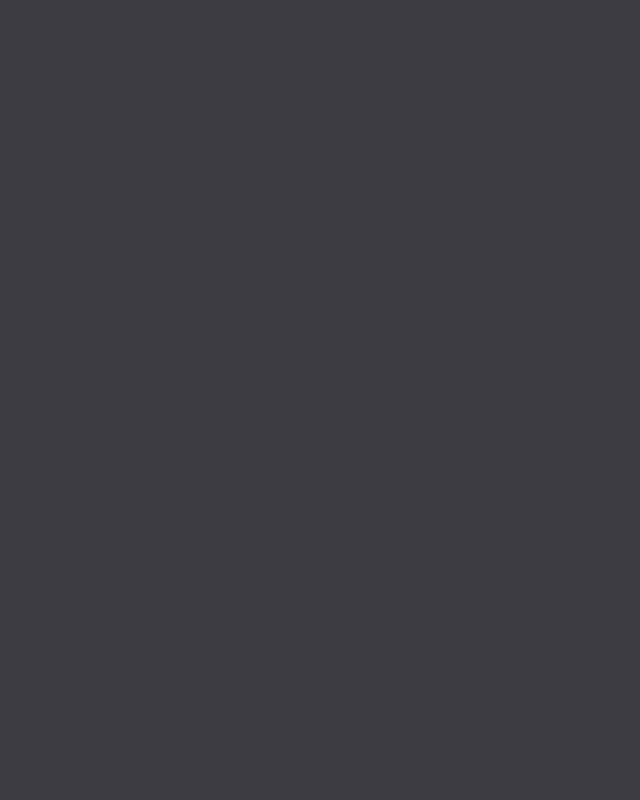
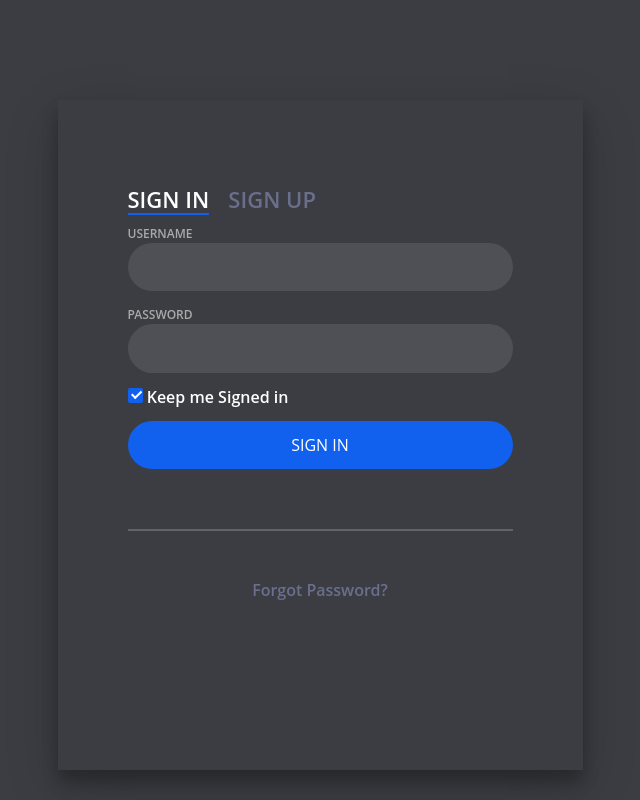
Before and after one commit to Saydullayev017/DevShopProject, a plain HTML site: page src/components/log/log.html in a window 1280 px wide. Shown: the whole page, without its empty margins (320-960 px from the left). Drawn offline with Linux system fonts and the light colour scheme.

Commit message:
LogIn Page + Form

```diff
--- a/src/components/log/log.css
+++ b/src/components/log/log.css
@@ -1,5 +1,9 @@
 @import url('https://fonts.googleapis.com/css2?family=Poppins:wght@300;400;500;600&display=swap');
-* {
+
+
+*,
+*:before,
+*:after{
     padding: 0;
     margin: 0;
     box-sizing: border-box;
@@ -10,8 +14,150 @@ body {
 	height: 100%;
     background-color: #3b3d43;
 }
+body{
+	color:#6a6f8c;
+	font:600 16px/18px 'Open Sans',sans-serif;
+}
+*,:after,:before{box-sizing:border-box}
+.clearfix:after,.clearfix:before{content:'';display:table}
+.clearfix:after{clear:both;display:block}
+a{color:inherit;text-decoration:none}
 
-.wrapper {
-	position: relative;
-	min-height: 100%;
+.login-wrap{
+	width:100%;
+	margin:auto;
+	max-width:525px;
+	min-height:670px;
+	position:relative;
+    top: 100px;
+	box-shadow:0 12px 15px 0 rgba(0,0,0,.24),0 17px 50px 0 rgba(0,0,0,.19);
 }
+.login-html{
+	width:100%;
+	height:100%;
+	position:absolute;
+	padding:90px 70px 50px 70px;
+}
+.login-html .sign-in-htm,
+.login-html .sign-up-htm{
+	top:0;
+	left:0;
+	right:0;
+	bottom:0;
+	position:absolute;
+	transform:rotateY(180deg);
+	backface-visibility:hidden;
+	transition:all .4s linear;
+}
+.login-html .sign-in,
+.login-html .sign-up,
+.login-form .group .check{
+	display:none;
+}
+.login-html .tab,
+.login-form .group .label,
+.login-form .group .button{
+	text-transform:uppercase;
+}
+.login-html .tab{
+	font-size:22px;
+	margin-right:15px;
+	padding-bottom:5px;
+	margin:0 15px 10px 0;
+	display:inline-block;
+	border-bottom:2px solid transparent;
+}
+.login-html .sign-in:checked + .tab,
+.login-html .sign-up:checked + .tab{
+	color:#fff;
+	border-color:#1161ee;
+}
+.login-form{
+	min-height:345px;
+	position:relative;
+	perspective:1000px;
+	transform-style:preserve-3d;
+}
+.login-form .group{
+	margin-bottom:15px;
+}
+.login-form .group .label,
+.login-form .group .input,
+.login-form .group .button{
+	width:100%;
+	color:#fff;
+	display:block;
+}
+.login-form .group .input,
+.login-form .group .button{
+	border:none;
+	padding:15px 20px;
+	border-radius:25px;
+	background:rgba(255,255,255,.1);
+}
+.login-form .group input[data-type="password"]{
+	text-security:circle;
+	-webkit-text-security:circle;
+}
+.login-form .group .label{
+	color:#aaa;
+	font-size:12px;
+}
+.login-form .group .button{
+	background:#1161ee;
+}
+.login-form .group label .icon{
+	width:15px;
+	height:15px;
+	border-radius:2px;
+	position:relative;
+	display:inline-block;
+	background:rgba(255,255,255,.1);
+}
+.login-form .group label .icon:before,
+.login-form .group label .icon:after{
+	content:'';
+	width:10px;
+	height:2px;
+	background:#fff;
+	position:absolute;
+	transition:all .2s ease-in-out 0s;
+}
+.login-form .group label .icon:before{
+	left:3px;
+	width:5px;
+	bottom:6px;
+	transform:scale(0) rotate(0);
+}
+.login-form .group label .icon:after{
+	top:6px;
+	right:0;
+	transform:scale(0) rotate(0);
+}
+.login-form .group .check:checked + label{
+	color:#fff;
+}
+.login-form .group .check:checked + label .icon{
+	background:#1161ee;
+}
+.login-form .group .check:checked + label .icon:before{
+	transform:scale(1) rotate(45deg);
+}
+.login-form .group .check:checked + label .icon:after{
+	transform:scale(1) rotate(-45deg);
+}
+.login-html .sign-in:checked + .tab + .sign-up + .tab + .login-form .sign-in-htm{
+	transform:rotate(0);
+}
+.login-html .sign-up:checked + .tab + .login-form .sign-up-htm{
+	transform:rotate(0);
+}
+
+.hr{
+	height:2px;
+	margin:60px 0 50px 0;
+	background:rgba(255,255,255,.2);
+}
+.foot-lnk{
+	text-align:center;
+}
--- a/src/components/log/log.html
+++ b/src/components/log/log.html
@@ -8,6 +8,59 @@
     <title>Document</title>
 </head>
 <body>
-
+    <div class="login-wrap">
+        <div class="login-html">
+            <input id="tab-1" type="radio" name="tab" class="sign-in" checked><label for="tab-1" class="tab">Sign In</label>
+            <input id="tab-2" type="radio" name="tab" class="sign-up"><label for="tab-2" class="tab">Sign Up</label>
+            <div class="login-form">
+                <div class="sign-in-htm">
+                    <div class="group">
+                        <label for="user" class="label">Username</label>
+                        <input id="user" type="text" class="input">
+                    </div>
+                    <div class="group">
+                        <label for="pass" class="label">Password</label>
+                        <input id="pass" type="password" class="input" data-type="password">
+                    </div>
+                    <div class="group">
+                        <input id="check" type="checkbox" class="check" checked>
+                        <label for="check"><span class="icon"></span> Keep me Signed in</label>
+                    </div>
+                    <div class="group">
+                        <input type="submit" class="button" value="Sign In">
+                    </div>
+                    <div class="hr"></div>
+                    <div class="foot-lnk">
+                        <a href="#forgot">Forgot Password?</a>
+                    </div>
+                </div>
+                <div class="sign-up-htm">
+                    <div class="group">
+                        <label for="user" class="label">Username</label>
+                        <input id="user" type="text" class="input">
+                    </div>
+                    <div class="group">
+                        <label for="pass" class="label">Password</label>
+                        <input id="pass" type="password" class="input" data-type="password">
+                    </div>
+                    <div class="group">
+                        <label for="pass" class="label">Repeat Password</label>
+                        <input id="pass" type="password" class="input" data-type="password">
+                    </div>
+                    <div class="group">
+                        <label for="pass" class="label">Email Address</label>
+                        <input id="pass" type="text" class="input">
+                    </div>
+                    <div class="group">
+                        <input type="submit" class="button" value="Sign Up">
+                    </div>
+                    <div class="hr"></div>
+                    <div class="foot-lnk">
+                        <label for="tab-1">Already Member?</a>
+                    </div>
+                </div>
+            </div>
+        </div>
+    </div>
 </body>
 </html>
```
